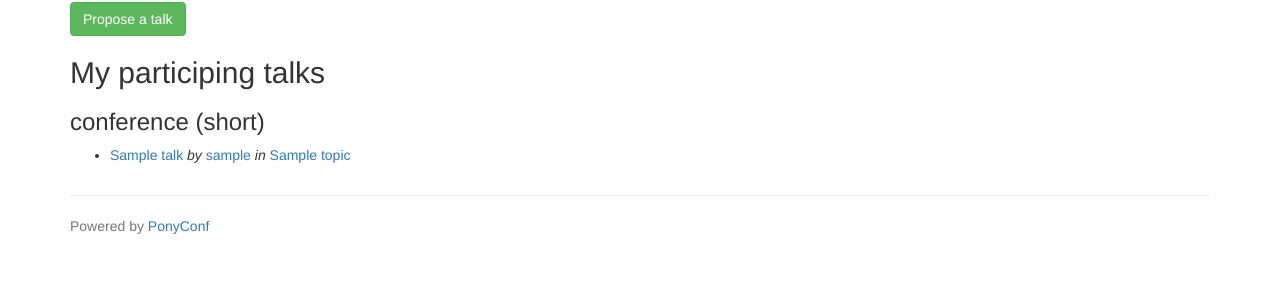
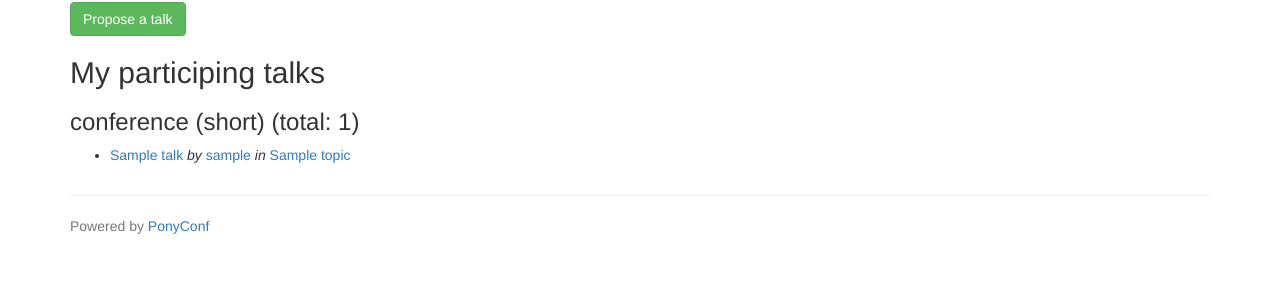
Before and after one commit to PonyConf/PonyConf, a Django app: page /talk/ in a window 1280 px wide. Shown: the part 139-439 px from the top of the page. Run offline with Django 3.2, Linux system fonts and the light colour scheme; a user stored in the database is signed in; data comes from the database, SQL or seed files in the repository; tables that the repository leaves empty hold one stand-in row (values such as "Sample post"); some libraries are stand-ins or nearby versions.

Commit message:
talk count

```diff
--- a/proposals/templates/proposals/_talk_list.html
+++ b/proposals/templates/proposals/_talk_list.html
@@ -1,7 +1,7 @@
 {% load i18n %}
   {% regroup talk_list by event as event_list %}
   {% for event in event_list %}
-  <h3>{{ event.list.0.event }}</h3>
+  <h3>{{ event.list.0.event }} ({% trans "total:" %} {{ event.list|length }})</h3>
     <ul>{% for talk in event.list %}
       <li>
         {{ talk.get_link }}
```
Also changed, not shown: locale/fr/LC_MESSAGES/django.po, 1 other file.
